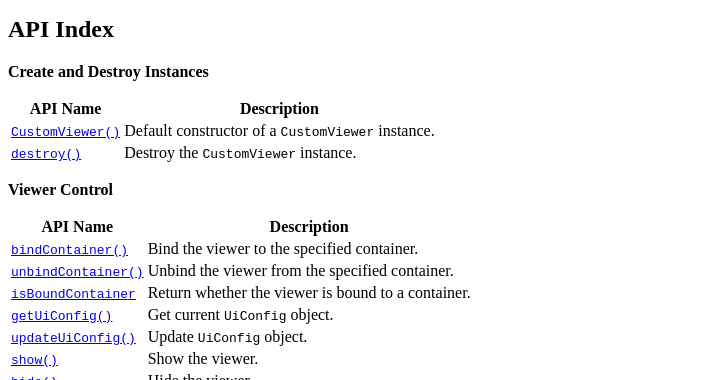
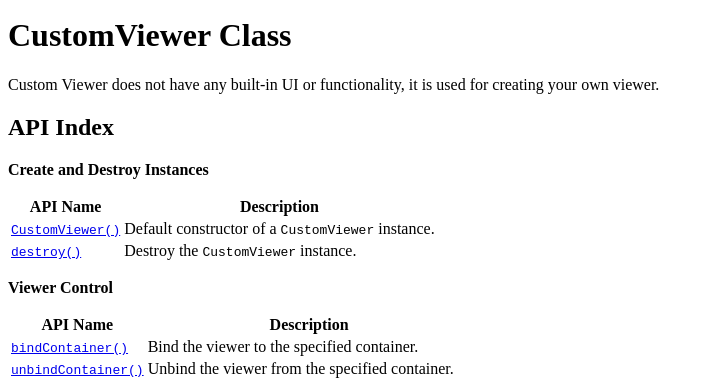
Before and after one commit to dynamsoft-docs/document-viewer-docs, a Jekyll site: the page built from api/class/customviewer.md, in a window 1280 px wide and 900 px high, cut to the strip 520-900 px from the top of the window. Shown: the whole strip, without its empty margins (0-709 px from the left). Built offline with Jekyll 4.4.1, drawn with Linux system fonts in a browser that asks for light colours.

Commit message:
add descriptions to api viewer classes

```diff
--- a/api/class/customviewer.md
+++ b/api/class/customviewer.md
@@ -9,6 +9,10 @@ breadcrumbText: CustomViewer Class
 description: Dynamsoft Document Viewer Documentation API Reference CustomViewer Class Page
 permalink: /api/class/customviewer.html
 ---
+
+# CustomViewer Class
+
+Custom Viewer does not have any built-in UI or functionality, it is used for creating your own viewer.
 
 ## API Index
 
```
Also changed, not shown: api/class/browseviewer.md (+2 -0 lines), api/class/captureviewer.md (+2 -0 lines), api/class/editviewer.md (+2 -0 lines), api/class/perspectiveviewer.md (+2 -0 lines), features/viewers/others.md (+0 -1 lines).
